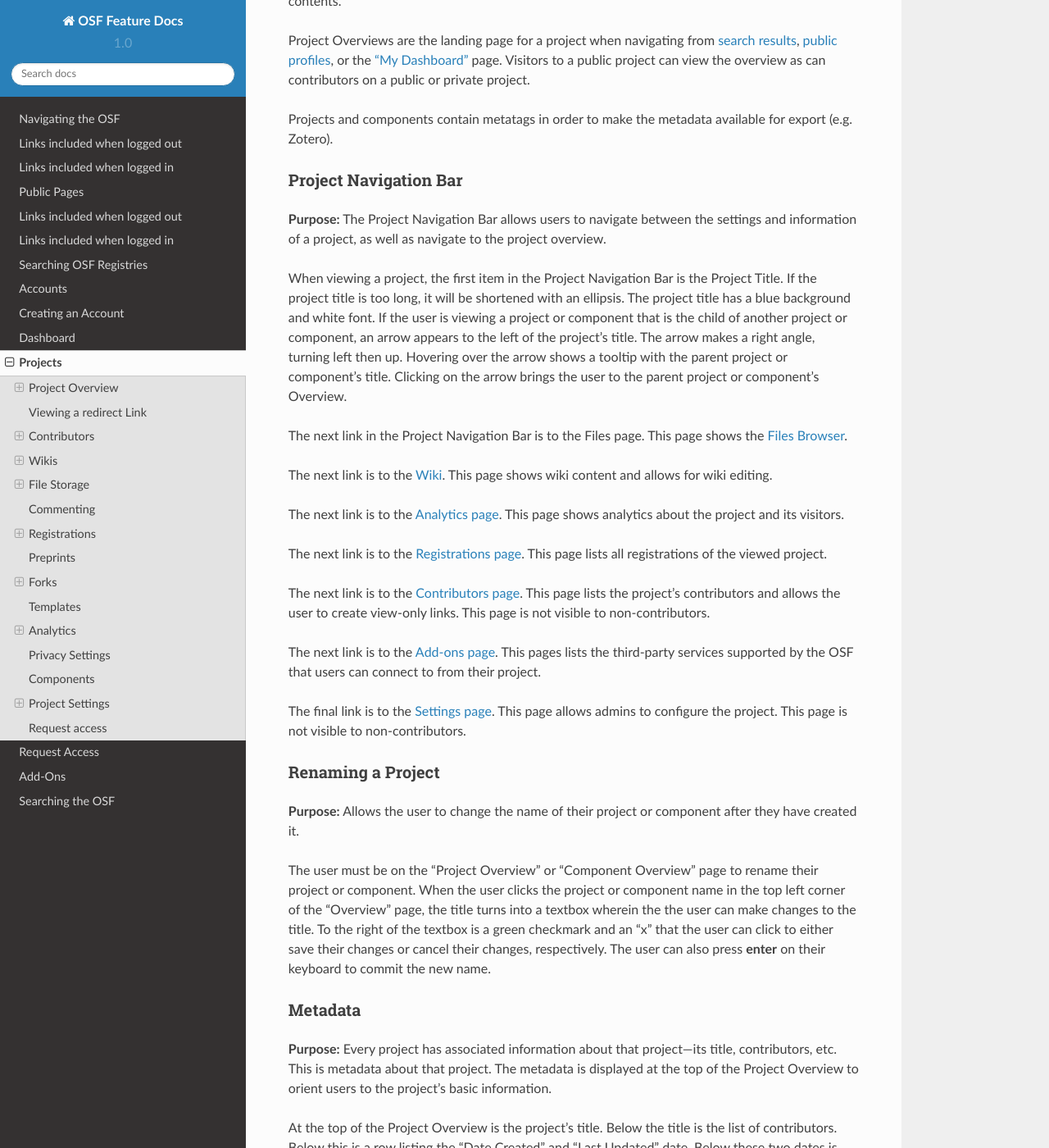
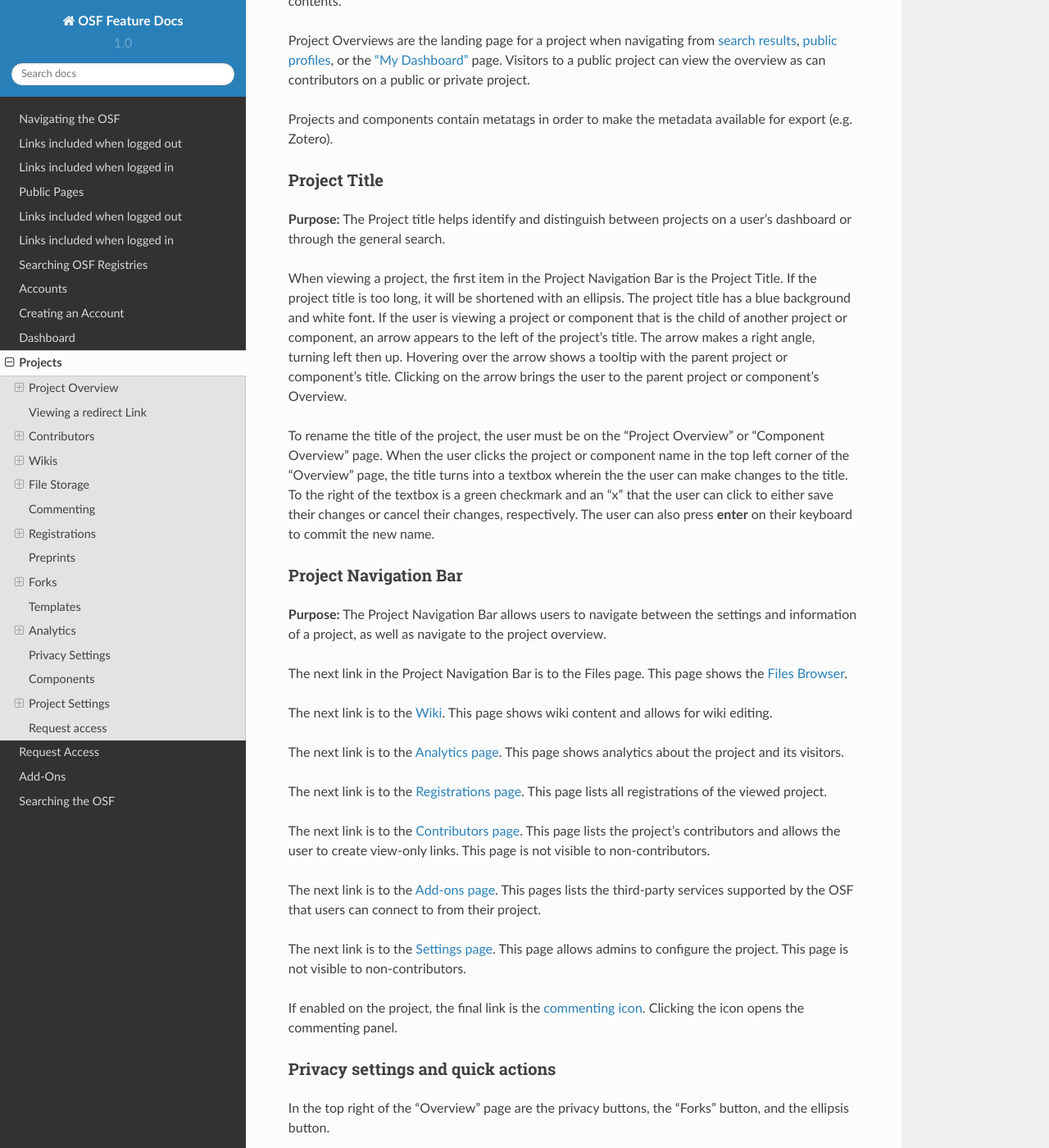
Before and after one commit to CenterForOpenScience/OSFDocs, a Sphinx documentation site: the page built from docs/projects/projects_index.rst, in a window 1280 px wide and 1400 px high, scrolled down 490 px. Shown: the whole window at 82% size. Built offline with Sphinx 7.4.7 and the Read the Docs theme 2.0.0, drawn with Linux system fonts in a browser that asks for light colours; some of the changed text lies outside the part shown.

Commit message:
Added the ellipsis button

```diff
--- a/docs/projects/overview.rst
+++ b/docs/projects/overview.rst
@@ -7,15 +7,17 @@
 
 Projects and components contain metatags in order to make the metadata available for export (e.g. Zotero).
 
+Project Title
+--------------
+**Purpose:** The Project title helps identify and distinguish between projects on a user's dashboard or through the general search.
+
+When viewing a project, the first item in the Project Navigation Bar is the Project Title. If the project title is too long, it will be shortened with an ellipsis. The project title has a blue background and white font. If the user is viewing a project or component that is the child of another project or component, an arrow appears to the left of the project's title. The arrow makes a right angle, turning left then up. Hovering over the arrow shows a tooltip with the parent project or component's title. Clicking on the arrow brings the user to the parent project or component's Overview.
+
+To rename the title of the project, the user must be on the "Project Overview" or "Component Overview" page. When the user clicks the project or component name in the top left corner of the "Overview" page, the title turns into a textbox wherein the the user can make changes to the title. To the right of the textbox is a green checkmark and an "x" that the user can click to either save their changes or cancel their changes, respectively. The user can also press **enter** on their keyboard to commit the new name.
+
 Project Navigation Bar
---------------
-**Purpose:** The Project Navigation Bar allows users to navigate between the settings and information of a project, as well
-as navigate to the project overview.
-
-When viewing a project, the first item in the Project Navigation Bar is the Project Title. If the project title is too long, it will be shortened with
-an ellipsis. The project title has a blue background and white font. If the user is viewing a project or component that is the child of
-another project or component, an arrow appears to the left of the project's title. The arrow makes a right angle, turning left then up. Hovering over
-the arrow shows a tooltip with the parent project or component's title. Clicking on the arrow brings the user to the parent project or component's Overview.
+----------------------
+**Purpose:** The Project Navigation Bar allows users to navigate between the settings and information of a project, as well as navigate to the project overview.
 
 The next link in the Project Navigation Bar is to the Files page. This page shows the :ref:`Files Browser <storage>`.
 
@@ -25,22 +27,50 @@
 
 The next link is to the :ref:`Registrations page <registrations>`. This page lists all registrations of the viewed project.
 
-The next link is to the :ref:`Contributors page <contributors>`. This page lists the project's contributors and allows the user to create
-:ref:`view-only links <view-only>`. This page is not visible to non-contributors.
+The next link is to the :ref:`Contributors page <contributors>`. This page lists the project's contributors and allows the user to create :ref:`view-only links <view-only>`. This page is not visible to non-contributors.
 
 The next link is to the :ref:`Add-ons page <add-ons>`. This pages lists the third-party services supported by the OSF that users can connect to from their project.
 
-The final link is to the :ref:`Settings page <project-settings>`. This page allows admins to configure the project. This page
-is not visible to non-contributors.
+The next link is to the :ref:`Settings page <project-settings>`. This page allows admins to configure the project. This page is not visible to non-contributors.
 
-Renaming a Project
-------------------
-**Purpose:** Allows the user to change the name of their project or component after they have created it.
+If enabled on the project, the final link is the :ref:`commenting icon <commenting>`. Clicking the icon opens the commenting panel.
 
-The user must be on the "Project Overview" or "Component Overview" page to rename their project or component. When the user clicks
-the project or component name in the top left corner of the "Overview" page, the title turns into a textbox wherein the the user can
-make changes to the title. To the right of the textbox is a green checkmark and an "x" that the user can click to either save their
-changes or cancel their changes, respectively. The user can also press **enter** on their keyboard to commit the new name.
+
+Privacy settings and quick actions
+-----------------------------------
+In the top right of the "Overview" page are the privacy buttons, the "Forks" button, and the ellipsis button.
+
+Contributors see the privacy settings, the "Forks" button and the ellipsis button.
+
+If the project is public, non-contributors see the "Public" setting, the "Forks" button, and the ellipsis button.
+
+If a contributor and a non-contributor, alike, click the **Forks** button, a drop-down menu will appear with the following options::
+
+      [Fork this Project]
+      [Duplicate template]
+      [View forks]
+
+See the :ref:`forks page <forks>` and the :ref:`templates page <templates>` for details.
+
+If the project is private, an admin will see the following options when clicking the **ellipsis** button::
+
+    Bookmark
+    Create view-only link
+
+If the project is private, a read or read+write contributor will see the following options when clicking the **ellipsis** button::
+
+    Bookmark
+
+If the project is public, all contributors will see the same options as when the project is private, except they will also see the **Share** button appended to the list.
+
+If the project is public, all non-contributors will see the following options when clicking the **ellipsis** button::
+
+    Bookmark
+    Share
+    Request access
+
+See the :ref:`request access page <request_access>` for details.
+
 
 .. _overview-metadata:
 
```
